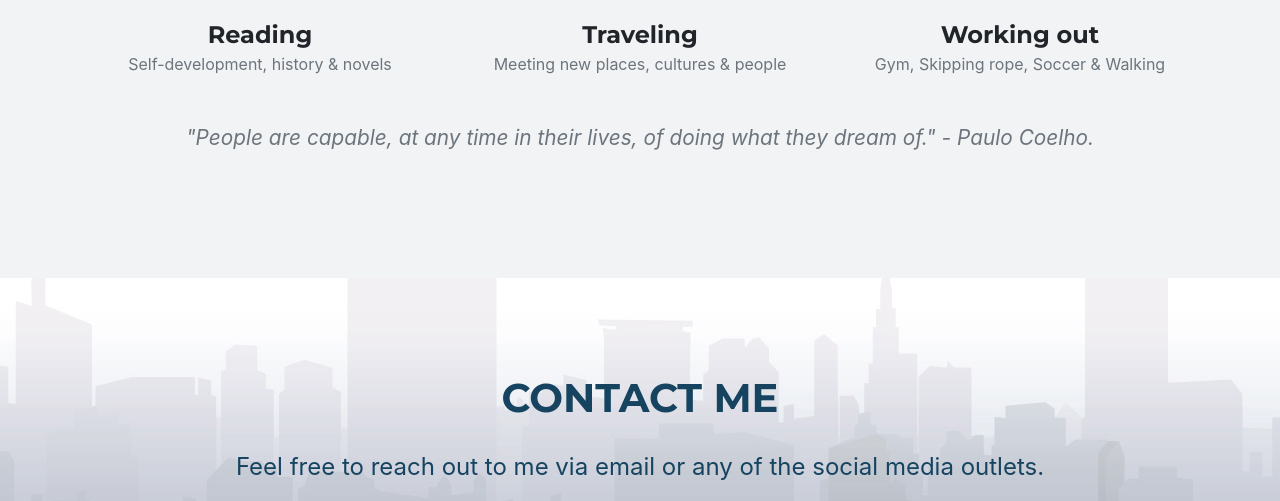
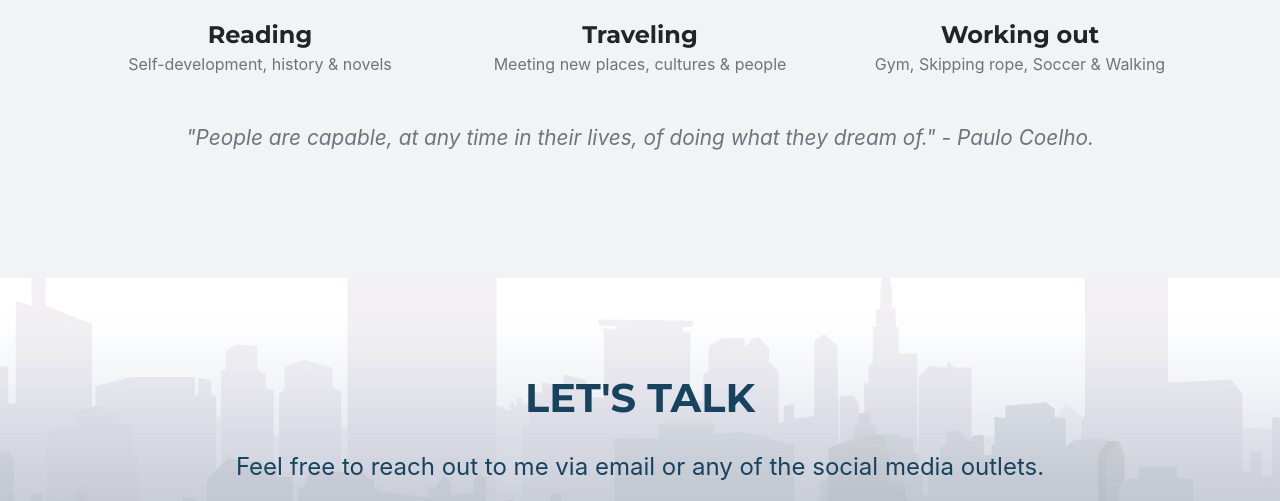
Before and after one commit to AndresJSS/PortfolioAndres-Sanchez-S, a plain HTML site: page index.html in a window 1280 px wide. Shown: the part 5436-5937 px from the top of the page. Drawn offline with nearby package versions, Linux system fonts and the light colour scheme; files that its build step writes are made by us from their sources.

Commit message:
Update index.html

```diff
--- a/index.html
+++ b/index.html
@@ -345,7 +345,7 @@
         <section class="page-section" id="contact">
             <div class="container">
                 <div class="text-center">
-                    <h2 class="section-heading text-uppercase">Contact me</h2>
+                    <h2 class="section-heading text-uppercase">Let's talk</h2>
                     <h7 style="font-size: 1.5rem;" class="section-subheading text-muted"><p style="color:#154360;">Feel free to reach out to me via email or any of the social media outlets.<p>
                         <p style="color:#154360;">s.sanabria.andres@gmail.com<p>
                     </h7>
```
